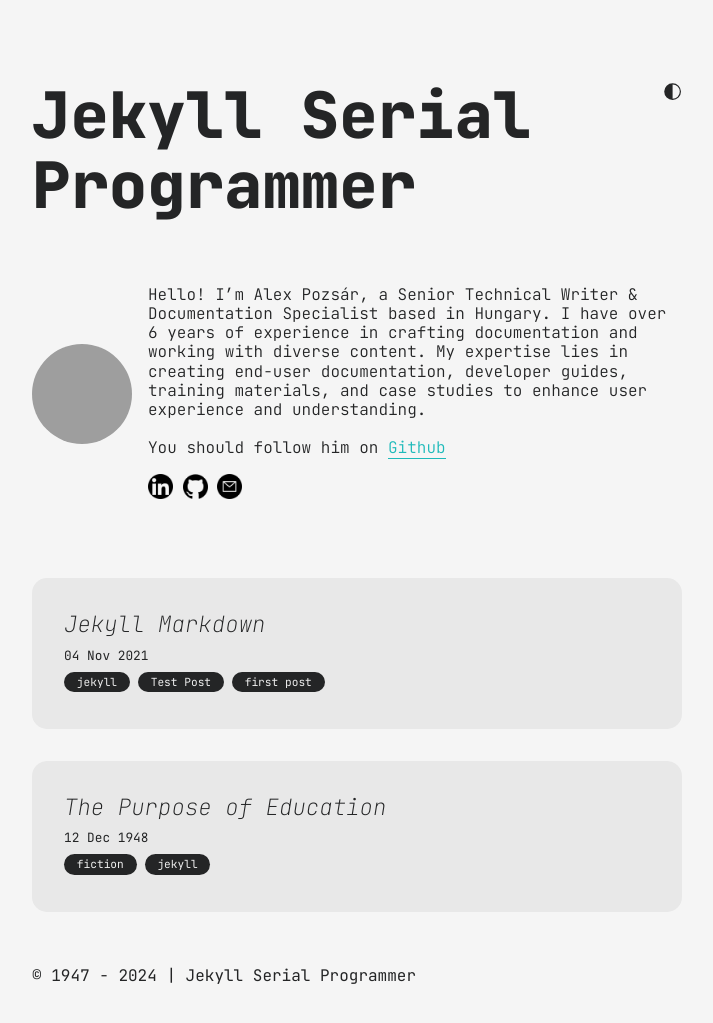
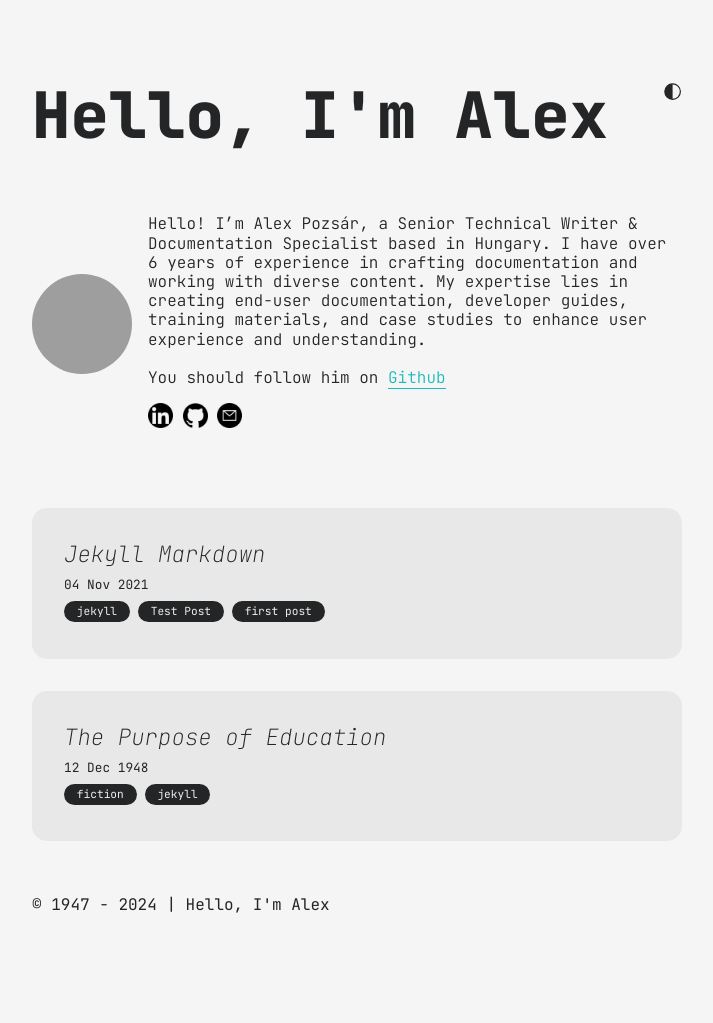
Before and after one commit to simplykatsa/alexpozsar, a Jekyll site: the page built from index.md, in a window 1280 px wide, cut to the strip 0-1040 px from the top of the page. Shown: the top 1023 px of the strip, without its empty margins (283-996 px from the left). Built offline with Jekyll 4.4.1, drawn with Linux system fonts in a browser that asks for light colours; after the commit the page ends 969 px from its top, so only the background shows below that; grey boxes are pictures that could not be loaded.

Commit message:
Updated title

```diff
--- a/_config.yml
+++ b/_config.yml
@@ -1,4 +1,4 @@
-title: Jekyll Serial Programmer
+title: Hello, I'm Alex
 markdown: kramdown
 
 # for atom feed
```
